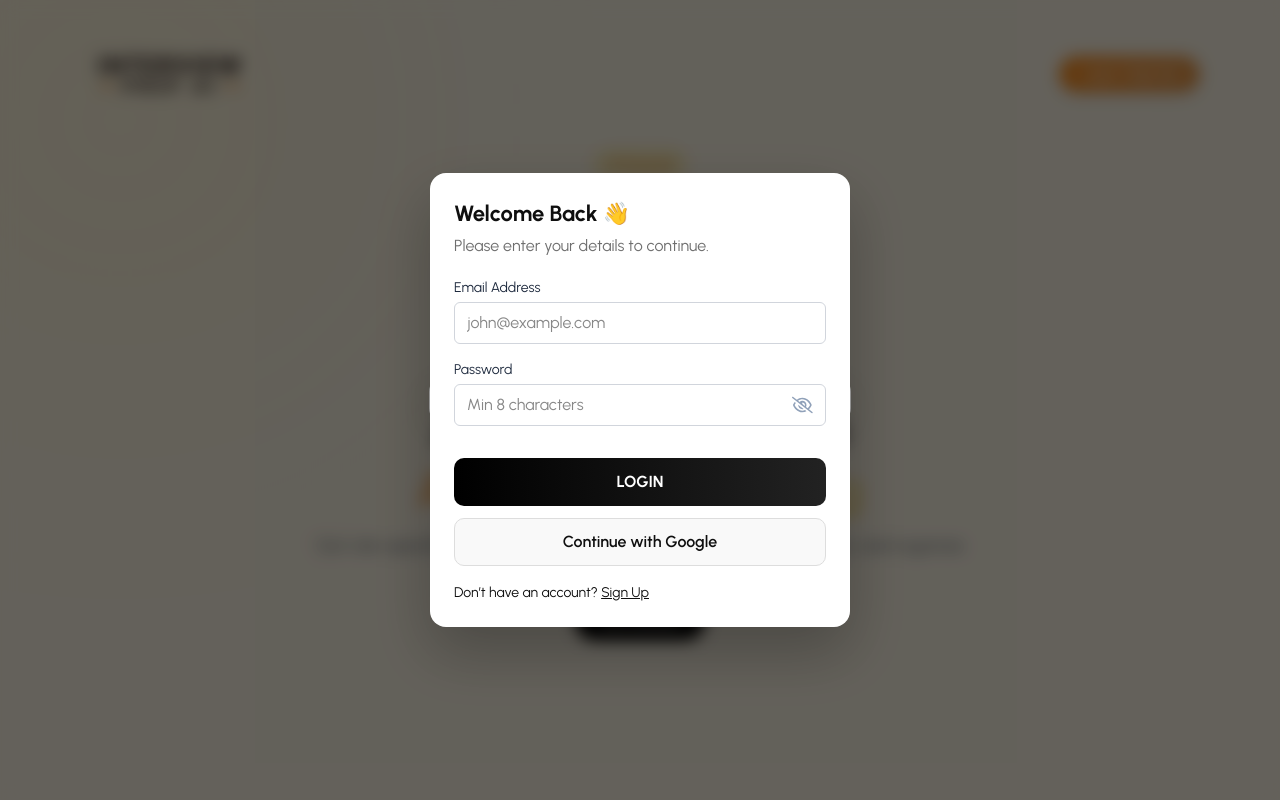
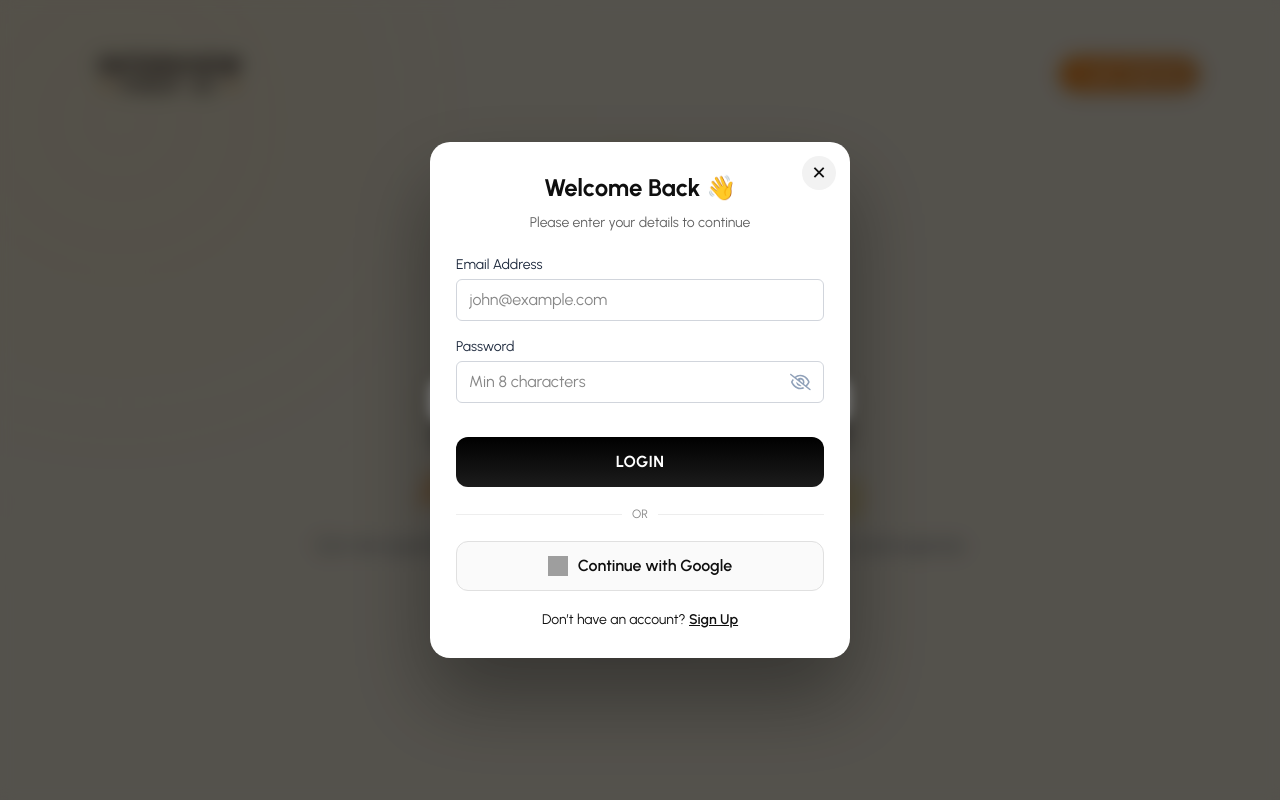
Before and after one commit to Rishiaddye/Interview-Prep-AI, a React (Vite) app in the folder interview-prep-ai/: page /signup in a window 1280 px wide. Both pictures are taken after a click on the button "Login / Sign Up". Shown: the top 800 px of the page. Built offline with nearby package versions, Linux system fonts and the light colour scheme; no server answers; grey boxes are pictures that could not be loaded.

Commit message:
Fix login modal UI and add close button

```diff
--- a/interview-prep-ai/src/pages/Auth/Login.jsx
+++ b/interview-prep-ai/src/pages/Auth/Login.jsx
@@ -84,7 +84,8 @@ const Login = ({ setCurrentPage }) => {
       style={{
         position: "fixed",
         inset: 0,
-        background: "rgba(0,0,0,0.35)",
+        background: "rgba(0,0,0,0.45)",
+        backdropFilter: "blur(6px)",
         display: "flex",
         justifyContent: "center",
         alignItems: "center",
@@ -93,19 +94,55 @@ const Login = ({ setCurrentPage }) => {
     >
       <div
         style={{
+          position: "relative",
           width: "100%",
           maxWidth: 420,
-          background: "#fff",
-          borderRadius: 16,
-          padding: 24,
-          boxShadow: "0 25px 60px rgba(0,0,0,0.25)",
+          background: "#ffffff",
+          borderRadius: 20,
+          padding: "28px 26px",
+          boxShadow: "0 40px 80px rgba(0,0,0,0.35)",
         }}
       >
-        <h2 style={{ fontSize: 22, fontWeight: 700, marginBottom: 4 }}>
+        {/* ❌ CLOSE BUTTON (ADDED – SAME AS SIGNUP) */}
+        <button
+          onClick={() => setCurrentPage(null)}
+          style={{
+            position: "absolute",
+            top: 14,
+            right: 14,
+            width: 34,
+            height: 34,
+            borderRadius: "50%",
+            border: "none",
+            background: "#f2f2f2",
+            cursor: "pointer",
+            fontSize: 18,
+            lineHeight: "34px",
+          }}
+        >
+          ✕
+        </button>
+
+        <h2
+          style={{
+            fontSize: 24,
+            fontWeight: 700,
+            marginBottom: 6,
+            textAlign: "center",
+          }}
+        >
           Welcome Back 👋
         </h2>
-        <p style={{ opacity: 0.6, marginBottom: 20 }}>
-          Please enter your details to continue.
+
+        <p
+          style={{
+            textAlign: "center",
+            opacity: 0.65,
+            fontSize: 14,
+            marginBottom: 22,
+          }}
+        >
+          Please enter your details to continue
         </p>
 
         <form onSubmit={handleLogin}>
@@ -125,22 +162,32 @@ const Login = ({ setCurrentPage }) => {
           />
 
           {error && (
-            <p style={{ color: "red", fontSize: 13, marginTop: 6 }}>
+            <div
+              style={{
+                marginTop: 10,
+                padding: "8px 10px",
+                borderRadius: 8,
+                background: "#ffecec",
+                color: "#d63031",
+                fontSize: 13,
+              }}
+            >
               {error}
-            </p>
+            </div>
           )}
 
           <button
             type="submit"
             style={{
               width: "100%",
-              marginTop: 16,
-              padding: "12px",
-              borderRadius: 10,
+              marginTop: 18,
+              padding: "13px",
+              borderRadius: 12,
               border: "none",
-              background: "linear-gradient(90deg,#000,#222)",
+              background: "linear-gradient(180deg,#000,#1c1c1c)",
               color: "#fff",
               fontWeight: 700,
+              letterSpacing: 0.3,
               cursor: "pointer",
             }}
           >
@@ -148,26 +195,60 @@ const Login = ({ setCurrentPage }) => {
           </button>
         </form>
 
+        {/* Divider */}
+        <div
+          style={{
+            display: "flex",
+            alignItems: "center",
+            gap: 10,
+            margin: "18px 0",
+            opacity: 0.5,
+          }}
+        >
+          <div style={{ flex: 1, height: 1, background: "#ddd" }} />
+          <span style={{ fontSize: 12 }}>OR</span>
+          <div style={{ flex: 1, height: 1, background: "#ddd" }} />
+        </div>
+
      <button
   onClick={handleGoogleLogin}
   style={{
     width: "100%",
-            marginTop: 12,
-            padding: "11px",
-            borderRadius: 10,
-            border: "1px solid #ddd",
-            background: "#f9f9f9",
+    padding: "12px",
+    borderRadius: 12,
+    border: "1px solid #e0e0e0",
+    background: "#fafafa",
     fontWeight: 600,
     cursor: "pointer",
+    display: "flex",
+    alignItems: "center",
+    justifyContent: "center",
+    gap: 10,
   }}
 >
+  <img
+    src="https://www.gstatic.com/firebasejs/ui/2.0.0/images/auth/google.svg"
+    alt="Google"
+    style={{ width: 20, height: 20 }}
+  />
   Continue with Google
 </button>
 
-        <p style={{ marginTop: 16, fontSize: 14 }}>
+
+        <p
+          style={{
+            marginTop: 18,
+            fontSize: 14,
+            textAlign: "center",
+          }}
+        >
           Don’t have an account?{" "}
           <span
-            style={{ textDecoration: "underline", cursor: "pointer" }}
+            style={{
+              textDecoration: "underline",
+              cursor: "pointer",
+              fontWeight: 600,
+            }}
             onClick={() => setCurrentPage("signup")}
           >
             Sign Up
```
Lines whose indentation alone changed are shown as unchanged.
